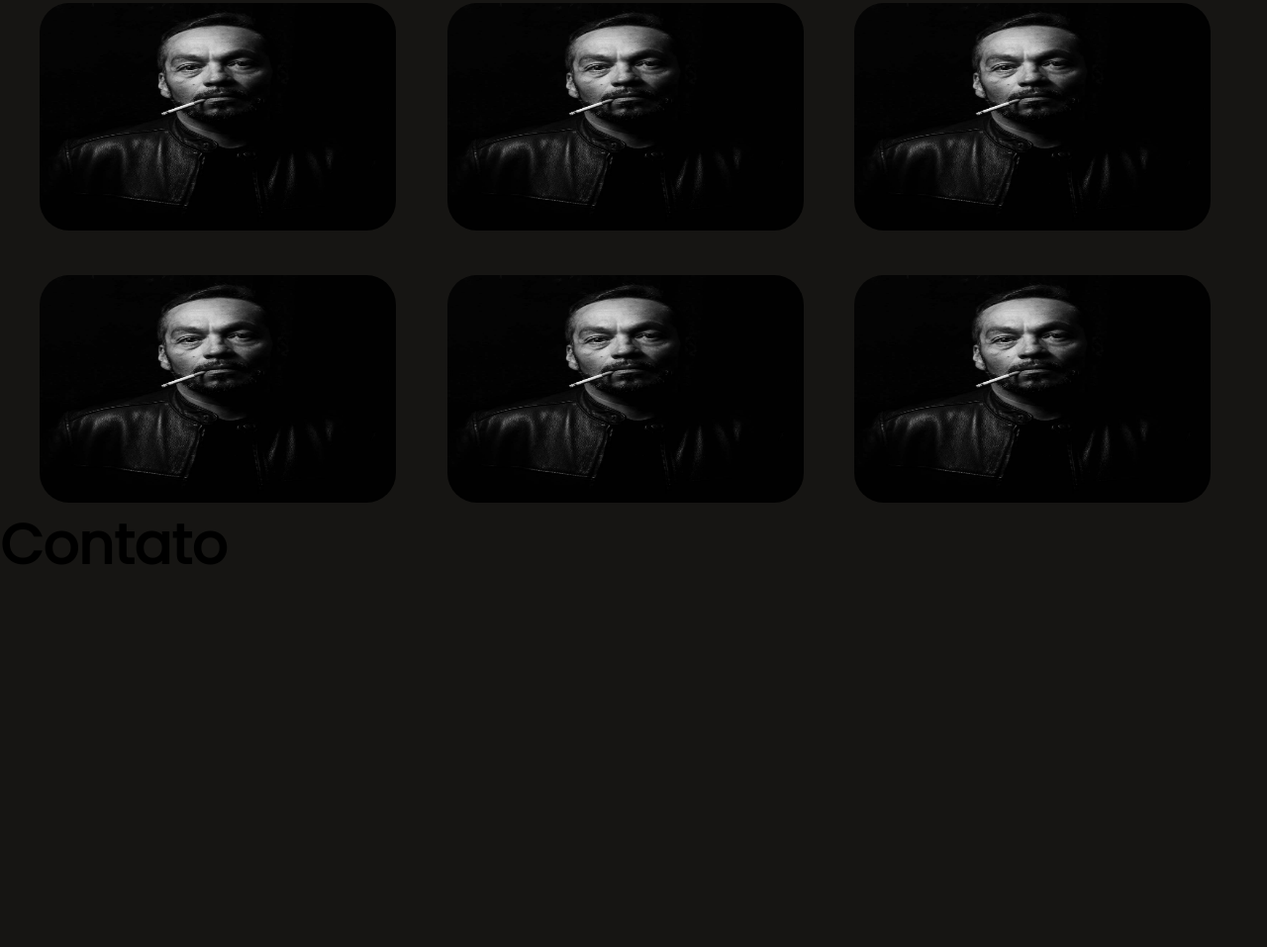
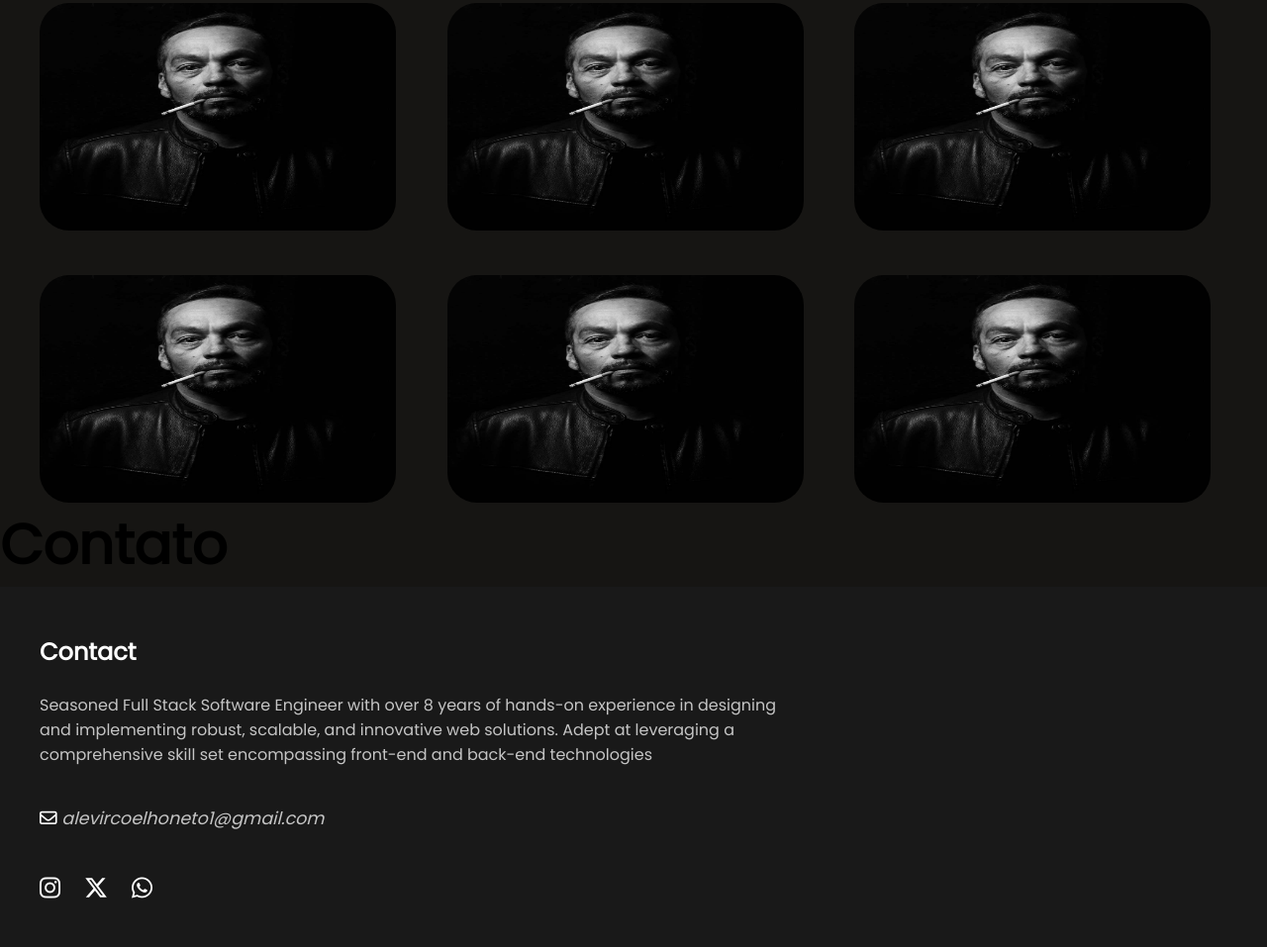
Before and after one commit to Alevir-Coelho-Neto/my-portifolio, a plain HTML site: page index.html in a window 1280 px wide. Shown: the part 1494-2451 px from the top of the page at 99% size. Before the commit the page ends 2087 px from the top, so only its background shows below. Drawn offline with Linux system fonts and the light colour scheme.

Commit message:
add footer section

```diff
--- a/assets/css/my-portifolio.css
+++ b/assets/css/my-portifolio.css
@@ -227,7 +227,6 @@
   font-weight: bold;
   transition: 0.7s ease-in-out;
   margin: 0rem 1rem;
-  transform: perspective(1px) translateZ(0);
   border: 2px solid white;
   outline: none;
   position: relative;
@@ -309,7 +308,7 @@
   transition: 0.5s ease-in-out;
 }
 
-.icons-experiences i:hover{
+.icons-experiences i:hover {
   color: #c5c5c5;
 }
 
@@ -332,7 +331,7 @@
   margin-bottom: 3rem;
 }
 
-.grid{
+.grid {
   display: grid;
   grid-template-columns: 1fr 1fr 1fr;
   text-align: center;
@@ -346,20 +345,21 @@
   height: 230px;
 }
 
-.grid-img img{
+.grid-img img {
   width: 100%;
   height: 100%;
   border-radius: inherit;
   transition: transform 0.8s ease-in-out;
 }
 
-.grid-img:hover img{
+.grid-img:hover img {
   transform: scale(1.1);
 
 }
 
 .grid-img:hover .overlay {
-  opacity: 1; /* Mostra o overlay ao passar o mouse */
+  opacity: 1;
+  /* Mostra o overlay ao passar o mouse */
 }
 
 .overlay {
@@ -368,21 +368,25 @@
   left: 0;
   width: 100%;
   height: 100%;
-  background: rgba(0, 0, 0, 0.7); /* Semitransparente */
+  background: rgba(0, 0, 0, 0.7);
+  /* Semitransparente */
   color: white;
   display: flex;
   align-items: center;
   justify-content: center;
   flex-direction: column;
-  opacity: 0; /* Inicialmente oculto */
-  transition: opacity 1s ease-in-out; /* Transição suave */
-  border-radius: 30px; /* Alinhar com a borda da imagem */
+  opacity: 0;
+  /* Inicialmente oculto */
+  transition: opacity 1s ease-in-out;
+  /* Transição suave */
+  border-radius: 30px;
+  /* Alinhar com a borda da imagem */
   cursor: pointer;
   letter-spacing: 1px;
   padding-top: 10px;
 }
 
-.overlay h2{
+.overlay h2 {
   color: transparent;
   background: red;
   background-clip: text;
@@ -391,20 +395,123 @@
   font-weight: bold;
 }
 
-.overlay p{
+.overlay p {
   font-size: 0.7rem;
   text-align: center;
   padding: 0 20px;
 }
 
-.icons-links i{
+.icons-links i {
   margin-top: 25px;
   font-size: 2rem;
   color: white;
-  transition: transform 0.2s ease-in-out;
+  transition: transform 0.5s ease-in-out;
   padding: 10px;
 }
 
-.icons-links .icon-ancora{
+.icons-links i:hover {
+  transform: scale(1.1);
+}
+
+.icons-links .icon-ancora {
   font-size: 1.5rem;
 }
+
+/*<--Footer-->*/
+
+footer {
+  background-color: #191919;
+}
+
+.content-footer {
+  display: flex;
+  flex-direction: column;
+  justify-content: center;
+  max-width: 1200px;
+  margin: 0 auto;
+  padding: 3rem 0;
+
+}
+
+footer h2 {
+  color: white;
+  font-size: 1.5rem;
+  margin-bottom: 1.5rem;
+}
+
+footer p {
+  color: #C5C5C5;
+  font-size: 1rem;
+  max-width: 65%;
+}
+
+.contact-footer {
+  color: #c5c5c5;
+  margin-top: 2.4rem;
+}
+
+.email-for-contact {
+  font-size: 1.1rem;
+}
+
+.email-for-contact span a{
+  color: #C5C5C5;
+}
+
+/*-----------*/
+
+.contact-footer {
+  position: relative;
+}
+
+.contact-footer .my-gmail {
+  position: relative;
+  display: inline-block;
+  padding-bottom: 0.3em;
+}
+
+.contact-footer .my-gmail::after {
+  content: '';
+  position: absolute;
+  left: 50%;
+  bottom: 0;
+  width: 0;
+  height: 0.1rem;
+  background-color: #ccc;
+  transition: width 0.7s ease;
+  transform: translateX(-50%);
+}
+
+.contact-footer .my-gmail:hover::after {
+  width: 100%;
+}
+
+/*--------------------*/
+
+.email-for-contact .my-gmail {
+  cursor: pointer;
+  max-width: 270px;
+}
+
+.email-for-contact i {
+  color: white;
+}
+
+.social-media-icons {
+  display: flex;
+  margin-top: 2.5rem;
+  font-size: 1.5rem;
+  color: white
+}
+
+.social-media-icons i {
+  cursor: pointer;
+  margin-right: 1.5rem;
+  transition: transform 0.3s ease-in-out;
+  outline: none;
+  transform-origin: center;
+}
+
+.social-media-icons i:hover {
+  transform: scale(1.3);
+}
--- a/index.html
+++ b/index.html
@@ -250,7 +250,21 @@
   </main>
 
   <footer>
-    <!-- Rodapé do site -->
+    <div class="content-footer">
+    <h2>Contact</h2>
+    <p>Seasoned Full Stack Software Engineer with over 8 years of hands-on experience in designing and implementing robust, scalable, and innovative web solutions. Adept at leveraging a comprehensive skill set encompassing front-end and back-end technologies </p>
+    <address class="contact-footer">
+      <div class="email-for-contact">
+        <i class="fa-regular fa-envelope"></i>
+        <span class="my-gmail"><a target="_blank" href="mailto:alevircoelhoneto1@gmail.com?subject=Gostaria+de+contratar+seus+servi%C3%A7os">alevircoelhoneto1@gmail.com</a></span>
+      </div>
+      <div class="social-media-icons">
+          <i class="fa-brands fa-instagram"></i>
+          <i class="fa-brands fa-x-twitter"></i>
+          <i class="fa-brands fa-whatsapp"></i>
+      </div>
+    </address>
+  </div>
   </footer>
 
 </body>
```
